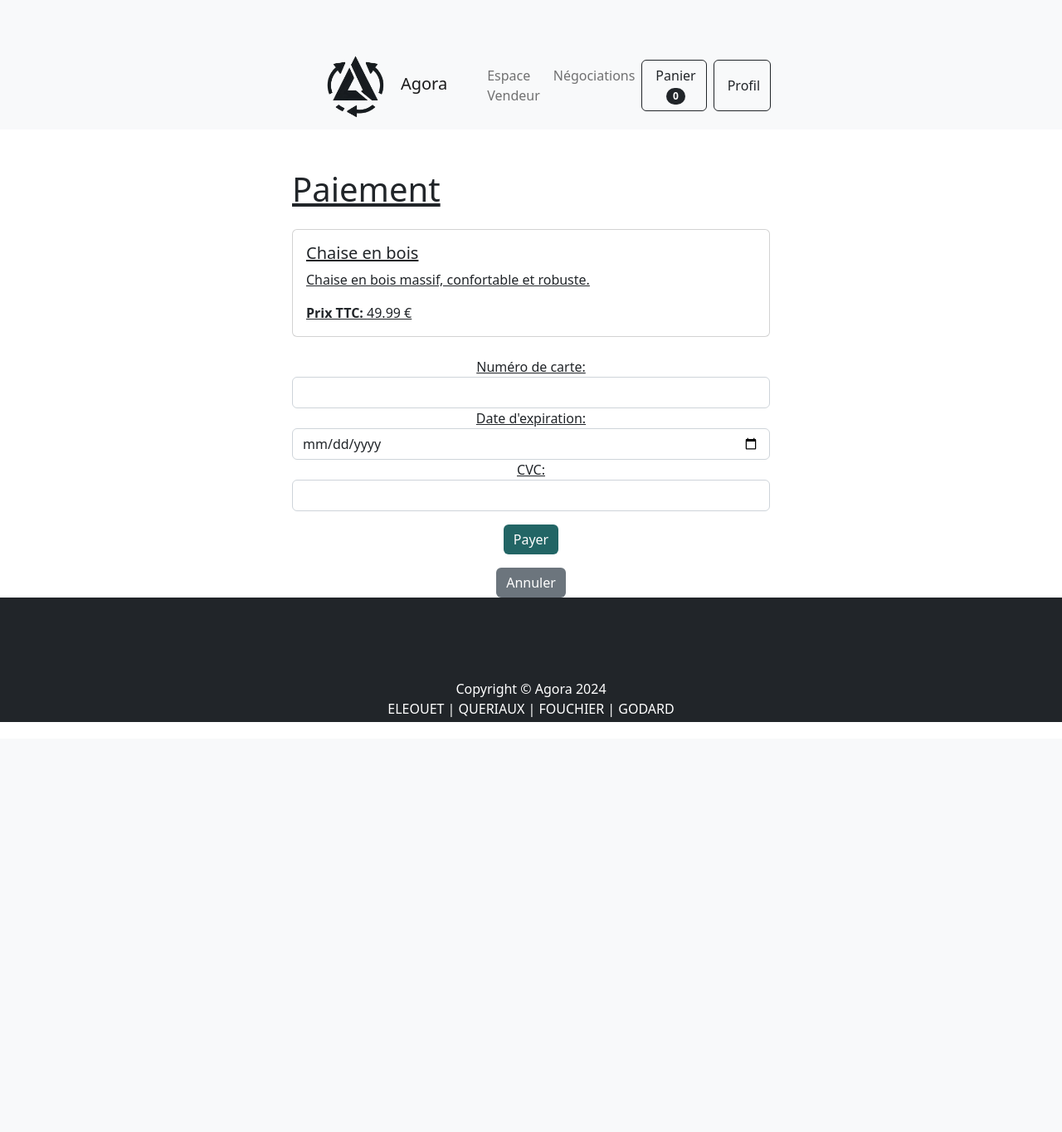
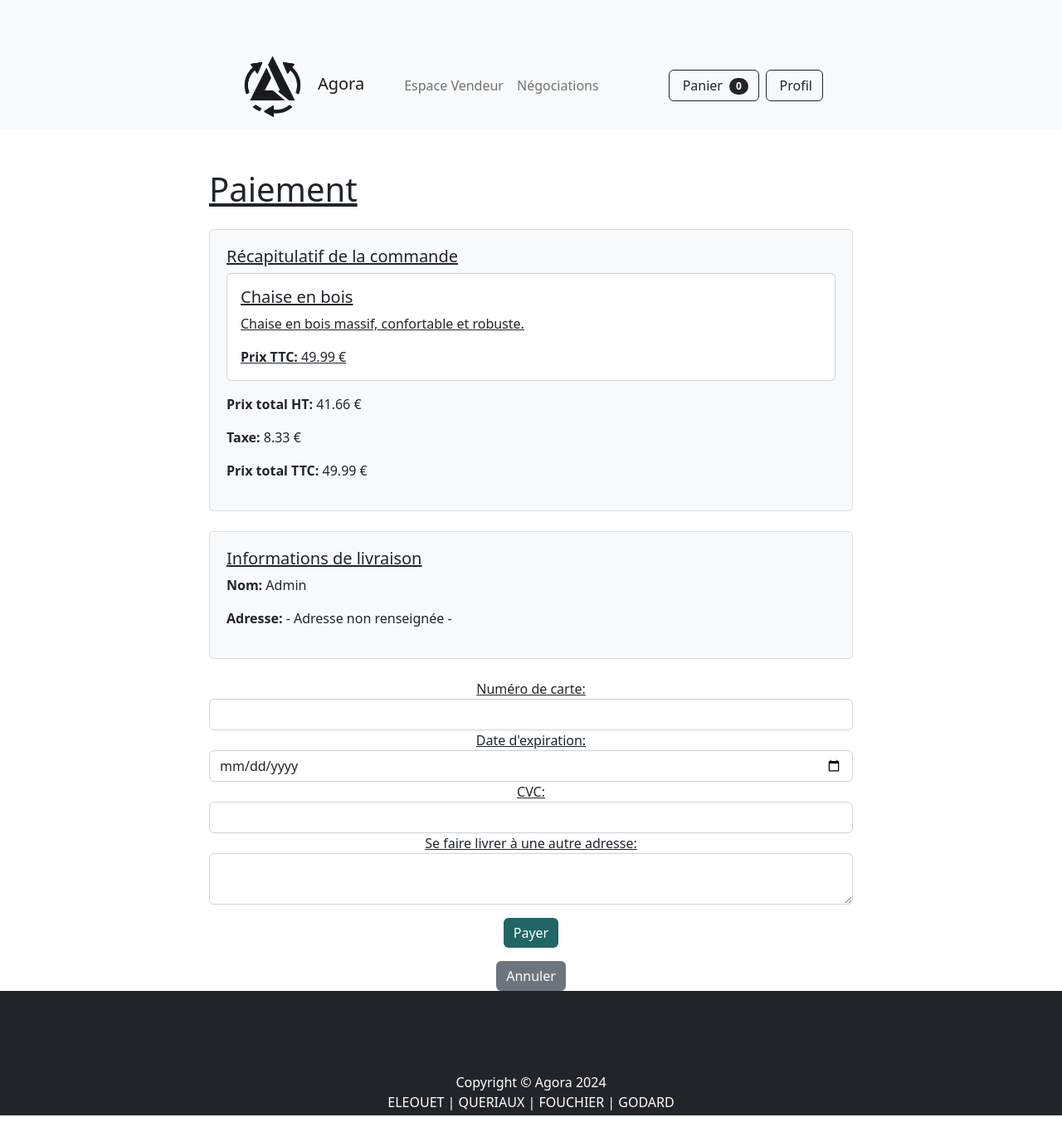
Before and after one commit to Rqbln/agora_ece, a PHP site: page /pages/payment.php?id=1 in a window 1280 px wide. Shown: the whole page at 83% size. Before the commit the page ends 870 px from the top, so only its background shows below. Run offline with PHP 8.4, Linux system fonts and the light colour scheme; the visitor is signed in with stand-in values (Sample User, id 1); data comes from the database, SQL or seed files in the repository.

Commit message:
CSS nego & payment tweak

```diff
--- a/pages/payment.php
+++ b/pages/payment.php
@@ -16,23 +16,48 @@ if (!isset($_SESSION['user_id'])) {
 
 $user_id = $_SESSION['user_id'];
 
-if (!isset($_GET['id'])) {
-    die("Produit non trouvé. ID manquant.");
+$sql_user = "SELECT * FROM utilisateurs WHERE id='$user_id'";
+$result_user = $conn->query($sql_user);
+if ($result_user->num_rows > 0) {
+    $user = $result_user->fetch_assoc();
+} else {
+    die("Utilisateur non trouvé. ID: " . $user_id);
 }
 
-$produit_id = $_GET['id'];
+$produit_id = isset($_GET['id']) ? $_GET['id'] : null;
 
-$sql = "SELECT * FROM produits WHERE id='$produit_id'";
-$result = $conn->query($sql);
+if ($produit_id) {
+    $sql_produit = "SELECT * FROM produits WHERE id='$produit_id' AND vendu=0";
+    $result_produit = $conn->query($sql_produit);
 
-if ($result->num_rows > 0) {
-    $produit = $result->fetch_assoc();
+    if ($result_produit->num_rows > 0) {
+        $produit = $result_produit->fetch_assoc();
+        $produits[] = $produit;
+        $prix_total_ttc = $produit['prix'];
     } else {
-    die("Produit non trouvé. ID: " . $produit_id);
+        die("Produit non trouvé ou déjà vendu.");
+    }
+} else {
+    $sql_cart = "
+        SELECT p.*, cp.quantite
+        FROM panier_produits cp
+        JOIN produits p ON cp.produit_id = p.id
+        WHERE cp.panier_id = (SELECT id FROM paniers WHERE utilisateur_id = '$user_id')
+    ";
+    $result_cart = $conn->query($sql_cart);
+
+    if ($result_cart->num_rows == 0) {
+        die("Aucun produit dans le panier.");
     }
 
-$prix_total_ttc = $produit['prix'];
-$taxe = $prix_total_ttc * 0.20 / 1.20; // Calcul de la TVA à 20% incluse dans le prix
+    $prix_total_ttc = 0;
+    while ($produit = $result_cart->fetch_assoc()) {
+        $produits[] = $produit;
+        $prix_total_ttc += $produit['prix'] * $produit['quantite'];
+    }
+}
+
+$taxe = $prix_total_ttc * 0.20 / 1.20;
 $prix_total_ht = $prix_total_ttc - $taxe;
 
 $message = '';
@@ -46,6 +71,7 @@ if ($_SERVER["REQUEST_METHOD"] == "POST") {
     $card_number = $_POST['card_number'] ?? $card_info['numero_carte'];
     $card_expiry = $_POST['card_expiry'] ?? $card_info['date_expiration'];
     $card_cvc = $_POST['card_cvc'] ?? $card_info['cvv'];
+    $new_address = $_POST['new_address'] ?? $user['adresse'];
 
     // Vérifier les informations de la carte de crédit
     $sql = "SELECT * FROM cartes_credit WHERE numero_carte='$card_number' AND date_expiration='$card_expiry' AND cvv='$card_cvc'";
@@ -54,50 +80,51 @@ if ($_SERVER["REQUEST_METHOD"] == "POST") {
     if ($result->num_rows > 0) {
         // Carte de crédit valide
 
-        // Vérifier si l'utilisateur existe
-        $sql_user_check = "SELECT * FROM utilisateurs WHERE id='$user_id'";
-        $result_user_check = $conn->query($sql_user_check);
-
-        if ($result_user_check->num_rows > 0) {
         // Créer une commande
         $sql_commande = "INSERT INTO commandes (utilisateur_id, status) VALUES ('$user_id', 'en_attente')";
         if ($conn->query($sql_commande) === TRUE) {
             $commande_id = $conn->insert_id;
 
-                // Ajouter le produit à la commande
-                $sql_commande_produit = "INSERT INTO commande_produits (commande_id, produit_id, quantite) VALUES ('$commande_id', '$produit_id', 1)";
-                if ($conn->query($sql_commande_produit) === TRUE) {
+            // Ajouter les produits à la commande
+            foreach ($produits as $produit) {
+                $sql_commande_produit = "INSERT INTO commande_produits (commande_id, produit_id, quantite) VALUES ('$commande_id', '{$produit['id']}', 1)";
+                if ($conn->query($sql_commande_produit) !== TRUE) {
+                    $message = "<div class='alert alert-danger' role='alert'>Erreur lors de l'ajout du produit à la commande : " . $conn->error . "</div>";
+                    break;
+                }
+            }
 
             // Enregistrer le paiement
             $sql_paiement = "INSERT INTO paiements (commande_id, montant, type, statut) VALUES ('$commande_id', '$prix_total_ttc', 'carte', 'complet')";
             if ($conn->query($sql_paiement) === TRUE) {
 
-                        // Obtenir l'email de l'utilisateur
-                        $sql_email = "SELECT email FROM utilisateurs WHERE id='$user_id'";
-                        $result_email = $conn->query($sql_email);
-                        $email = '';
-                        if ($result_email->num_rows > 0) {
-                            $email = $result_email->fetch_assoc()['email'];
+                // Mettre à jour les produits comme vendus et attribuer l'email de l'acheteur
+                foreach ($produits as $produit) {
+                    $sql_update_produit = "UPDATE produits SET vendu=1, acheteur_email='{$user['email']}' WHERE id='{$produit['id']}'";
+                    if ($conn->query($sql_update_produit) !== TRUE) {
+                        $message = "<div class='alert alert-danger' role='alert'>Erreur lors de la mise à jour du produit : " . $conn->error . "</div>";
+                        break;
+                    }
                 }
 
-                        // Mettre à jour le produit comme vendu et attribuer l'email de l'acheteur
-                        $sql_update_produit = "UPDATE produits SET vendu=1, acheteur_email='$email' WHERE id='$produit_id'";
-                        if ($conn->query($sql_update_produit) === TRUE) {
+                // Mettre à jour l'adresse de livraison si différente
+                if ($new_address != $user['adresse']) {
+                    $sql_update_address = "UPDATE utilisateurs SET adresse='$new_address' WHERE id='$user_id'";
+                    $conn->query($sql_update_address);
+                }
+
+                // Vider le panier si la commande provient du panier
+                if (!$produit_id) {
+                    $sql_vider_panier = "DELETE FROM panier_produits WHERE panier_id = (SELECT id FROM paniers WHERE utilisateur_id = '$user_id')";
+                    $conn->query($sql_vider_panier);
+                }
+
                 $message = "<div class='alert alert-success' role='alert'>Paiement réussi. Votre commande a été passée.</div>";
-                        } else {
-                            $message = "<div class='alert alert-danger' role='alert'>Erreur lors de la mise à jour du produit : " . $conn->error . "</div>";
-                        }
             } else {
                 $message = "<div class='alert alert-danger' role='alert'>Erreur lors de l'enregistrement du paiement : " . $conn->error . "</div>";
             }
         } else {
-                    $message = "<div class='alert alert-danger' role='alert'>Erreur lors de l'ajout du produit à la commande : " . $conn->error . "</div>";
-                }
-            } else {
             $message = "<div class='alert alert-danger' role='alert'>Erreur lors de la création de la commande : " . $conn->error . "</div>";
-            }
-        } else {
-            $message = "<div class='alert alert-danger' role='alert'>Utilisateur non trouvé. ID: " . $user_id . "</div>";
         }
     } else {
         // Carte de crédit non valide
@@ -107,15 +134,15 @@ if ($_SERVER["REQUEST_METHOD"] == "POST") {
 ?>
 
 <!DOCTYPE html>
-<html lang="en">
+<html lang="fr">
 <head>
     <meta charset="UTF-8">
     <meta name="viewport" content="width=device-width, initial-scale=1.0">
-    <title>Payment</title>
+    <title>Paiement</title>
     <link rel="stylesheet" href="../assets/css/styles.css">
     <style>
         .container {
-            max-width: 600px;
+            max-width: 800px;
             margin-top: 50px;
         }
         .btn-primary {
@@ -160,6 +187,16 @@ if ($_SERVER["REQUEST_METHOD"] == "POST") {
         .button-container {
             text-align: center;
         }
+        .credit-card {
+            border: 1px solid #ddd;
+            padding: 10px;
+            border-radius: 5px;
+            margin-bottom: 10px;
+            background-color: #f8f9fa;
+            text-align: center;
+            max-width: 400px;
+            margin: 0 auto 20px auto;
+        }
     </style>
 </head>
 <body>
@@ -174,15 +211,37 @@ if ($_SERVER["REQUEST_METHOD"] == "POST") {
                 echo $message;
             }
             ?>
-            <div class="card mb-4">
+            <div class="recap mb-4">
+                <h5>Récapitulatif de la commande</h5>
+                <?php foreach ($produits as $produit): ?>
+                    <div class="card mb-3">
                         <div class="card-body">
                             <h5 class="card-title"><?php echo htmlspecialchars($produit['nom']); ?></h5>
                             <p class="card-text"><?php echo htmlspecialchars($produit['description']); ?></p>
-                    <p class="card-text"><strong>Prix TTC: </strong><?php echo htmlspecialchars($prix_total_ttc); ?> €</p>
+                            <p class="card-text"><strong>Prix TTC: </strong><?php echo htmlspecialchars($produit['prix']); ?> €</p>
                         </div>
                     </div>
+                <?php endforeach; ?>
+                <p><strong>Prix total HT: </strong><?php echo htmlspecialchars(number_format($prix_total_ht, 2)); ?> €</p>
+                <p><strong>Taxe: </strong><?php echo htmlspecialchars(number_format($taxe, 2)); ?> €</p>
+                <p><strong>Prix total TTC: </strong><?php echo htmlspecialchars(number_format($prix_total_ttc, 2)); ?> €</p>
+            </div>
+            <div class="recap mb-4">
+                <h5>Informations de livraison</h5>
+                <p><strong>Nom: </strong><?php echo htmlspecialchars($user['nom']); ?></p>
+                <p><strong>Adresse: </strong><?php echo htmlspecialchars($user['adresse'] ?? '- Adresse non renseignée -'); ?></p>
+            </div>
+            <?php if ($result_card_check->num_rows > 0): ?>
+                <div class="credit-card">
+                    <h5 class="card-title">Carte 1</h5>
+                    <p class="card-text">
+                        Numéro de carte:
+                        <?php
+                        echo substr($card_info['numero_carte'], 0, 4) . str_repeat('*', 12);
+                        ?>
+                    </p>
+                </div>
                 <div class="button-container">
-                <?php if ($result_card_check->num_rows > 0): ?>
                     <form method="post" action="">
                         <input type="hidden" name="card_number" value="<?php echo htmlspecialchars($card_info['numero_carte']); ?>">
                         <input type="hidden" name="card_expiry" value="<?php echo htmlspecialchars($card_info['date_expiration']); ?>">
@@ -190,7 +249,9 @@ if ($_SERVER["REQUEST_METHOD"] == "POST") {
                         <button type="submit" class="btn btn-primary mt-3">Payer avec la carte enregistrée</button>
                     </form>
                     <div class="or-separator">ou</div>
+                </div>
             <?php endif; ?>
+            <div class="button-container">
                 <form method="post" action="">
                     <div class="form-group">
                         <label for="card_number">Numéro de carte:</label>
@@ -204,10 +265,10 @@ if ($_SERVER["REQUEST_METHOD"] == "POST") {
                         <label for="card_cvc">CVC:</label>
                         <input type="text" class="form-control" id="card_cvc" name="card_cvc" required>
                     </div>
-                    <input type="hidden" name="produit_id" value="<?php echo htmlspecialchars($produit['id']); ?>">
-                    <input type="hidden" name="prix_total_ht" value="<?php echo htmlspecialchars($prix_total_ht); ?>">
-                    <input type="hidden" name="taxe" value="<?php echo htmlspecialchars($taxe); ?>">
-                    <input type="hidden" name="prix_total_ttc" value="<?php echo htmlspecialchars($prix_total_ttc); ?>">
+                    <div class="form-group">
+                        <label for="new_address">Se faire livrer à une autre adresse:</label>
+                        <textarea class="form-control" id="new_address" name="new_address"><?php echo htmlspecialchars($user['adresse']); ?></textarea>
+                    </div>
                     <button type="submit" class="btn btn-primary mt-3">Payer</button>
                 </form>
                 <a href="home.php" class="btn btn-secondary mt-3">Annuler</a>
@@ -216,6 +277,5 @@ if ($_SERVER["REQUEST_METHOD"] == "POST") {
     </div>
     <?php include '../includes/footer.php'; ?>
 </div>
-
 </body>
 </html>
```
Also changed, not shown: pages/negotiations.php (+18 -5 lines). Lines whose indentation alone changed are shown as unchanged.
